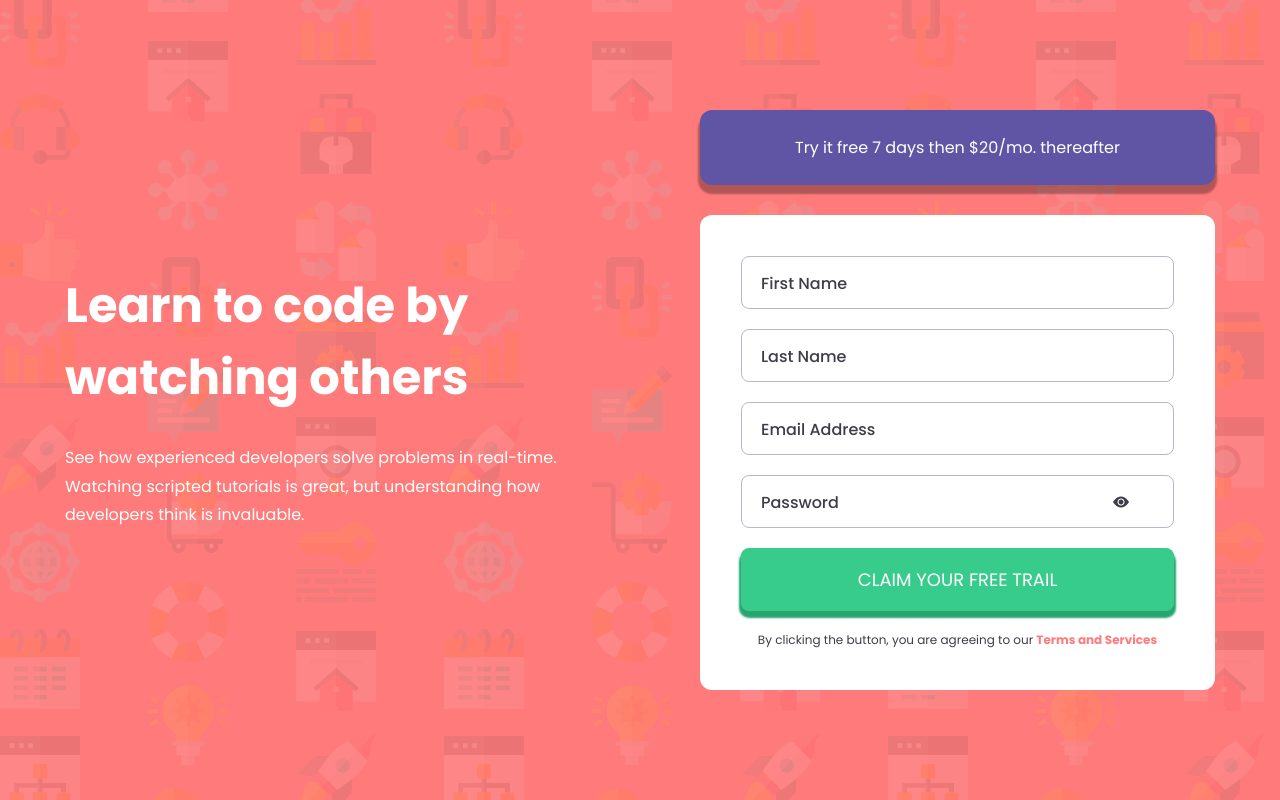
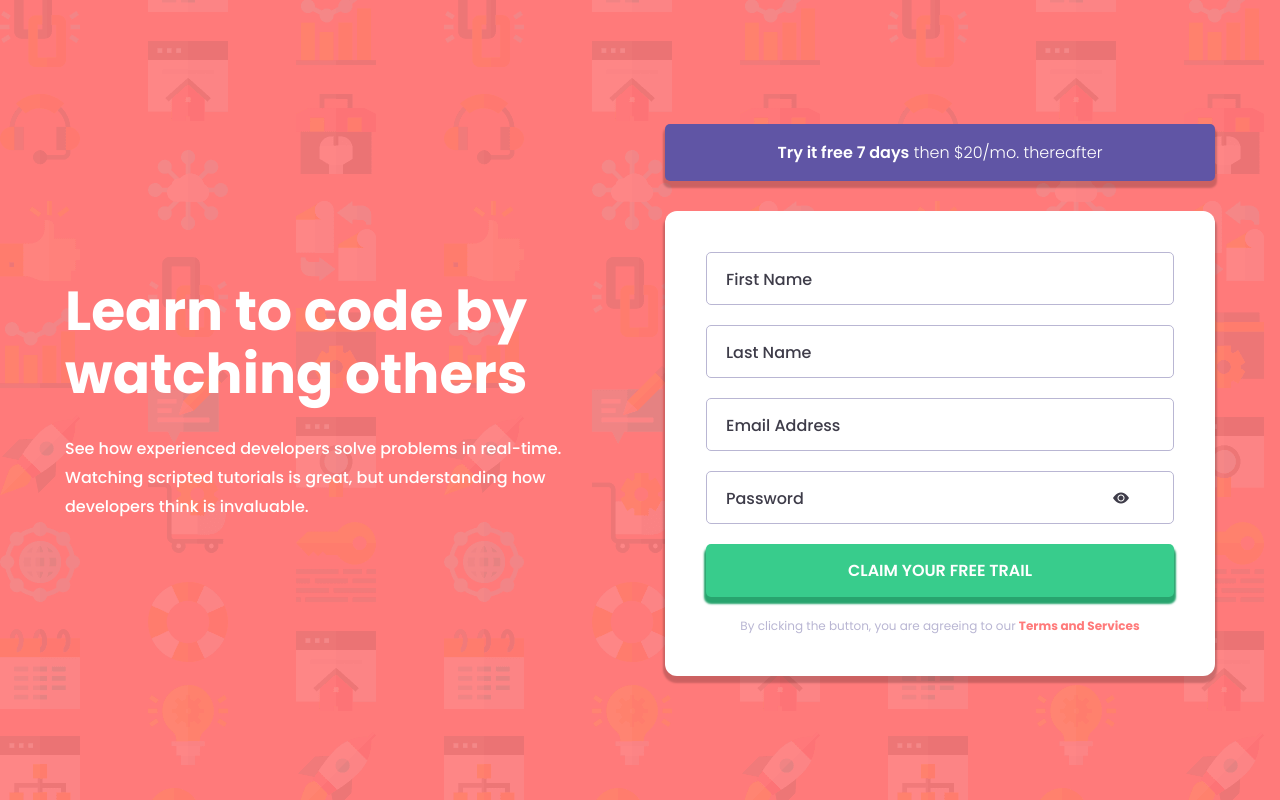
Before and after one commit to Talika-Bajaj/Intro-with-Sign-up-Form, a plain HTML site: page index.html in a window 1280 px wide. Drawn offline with nearby package versions, Linux system fonts and the light colour scheme.

Commit message:
Update styles

```diff
--- a/index.html
+++ b/index.html
@@ -1,8 +1,10 @@
 <!DOCTYPE html>
 <html lang="en">
+
 <head>
   <meta charset="UTF-8">
-  <meta name="viewport" content="width=device-width, initial-scale=1.0"> <!-- displays site properly based on user's device -->
+  <meta name="viewport" content="width=device-width, initial-scale=1.0">
+  <!-- displays site properly based on user's device -->
 
   <link rel="icon" type="image/png" sizes="32x32" href="./images/favicon-32x32.png">
   <link rel="stylesheet" href="style.css">
@@ -11,18 +13,20 @@
   <title>Frontend Mentor | Intro component with sign up form</title>
 
 </head>
+
 <body>
   <main>
     <div class="container">
       <div class="left">
 
         <h1>Learn to code by watching others</h1>
-        <p>See how experienced developers solve problems in real-time. Watching scripted tutorials is great, but understanding how developers think is invaluable.</p>
+        <p>See how experienced developers solve problems in real-time. Watching scripted tutorials is great, but
+          understanding how developers think is invaluable.</p>
       </div>
       <div class="right">
 
         <div class="msg">
-          <p>Try it free 7 days then $20/mo. thereafter</p>
+          <p><span>Try it free 7 days</span> then $20/mo. thereafter</p>
         </div>
         <form method="post" id="sign-form">
           <div class="input-group">
@@ -60,9 +64,10 @@
       </div>
 
 
-</div>
-</main>
+    </div>
+  </main>
 
-<script src="script.js"></script>
+  <script src="script.js"></script>
 </body>
+
 </html>
--- a/responisive.css
+++ b/responisive.css
@@ -1,16 +1,16 @@
 @media screen and (min-width: 750px) {
     body {
         background: var(--Red) url(images/bg-intro-desktop.png) no-repeat;
-    /* background-size: cover; */
+        /* background-size: cover; */
     }
+
     main {
         margin: 0;
     }
+
     .container {
         grid-template-columns: 47% 50%;
         align-items: center;
-        /* width: 85vw; */
-        /* gap: 50px; */
     }
 
     .left {
@@ -22,9 +22,10 @@
         width: 405px;
         font-size: 41px;
     }
+
     .msg {
         margin-top: 0;
-        padding: 25px 13px;
+        padding: 16px 13px;
     }
 
 }
@@ -32,17 +33,14 @@
 @media screen and (min-width: 900px) {
 
     .left h1 {
-        /* width: 405px; */
-        font-size: 48px;
+        width: 470px;
+        font-size: 55px;
+        line-height: 1.15;
     }
-
-
 
     #sign-form {
         padding: 41px;
     }
-
-
 
     .small-text {
         font-size: 12px;
@@ -52,6 +50,6 @@
 @media screen and (min-width: 1250px) {
     .container {
         width: 1150px;
-        grid-template-columns: 550px 515px;
+        grid-template-columns: 550px 550px;
     }
 }
--- a/style.css
+++ b/style.css
@@ -45,23 +45,31 @@ main {
     text-align: center;
 }
 
-.left, .right {
+.left,
+.right {
     display: flex;
     flex-direction: column;
     gap: 30px;
 }
 
 .left p {
+    font-weight: 500;
     line-height: 1.8;
 }
 
 .msg {
     margin-top: 30px;
     background-color: var(--Blue);
-    border-radius: 12px;
+    border-radius: 5px;
     padding: 25px;
-    box-shadow: 0 7px 2px 2px rgba(0,0,0,0.3);
+    font-weight: 300;
+    box-shadow: 0 5px 2px 2px rgba(0, 0, 0, 0.2);
     /*  */
+}
+
+.msg span {
+    font-weight: 600;
+    color: white;
 }
 
 .msg p {
@@ -78,6 +86,7 @@ main {
     display: grid;
     grid-template-columns: 100%;
     gap: 20px;
+    box-shadow: 0 5px 2px 2px rgba(0, 0, 0, 0.2);
 }
 
 .input-group {
@@ -101,8 +110,8 @@ main {
 
 input {
     font-weight: 500;
-    border-radius: 8px;
-    border:  1px solid var(--Grayish_Blue);
+    border-radius: 5px;
+    border: 1px solid var(--Grayish_Blue);
     width: 100%;
     outline: none;
     padding: 23px 18px 8px;
@@ -126,6 +135,7 @@ input {
     color: var(--Red);
     text-align: right;
 }
+
 #error-msg {
     display: none;
     color: var(--Red);
@@ -137,19 +147,21 @@ input {
     right: 45px;
     top: 15px;
 }
+
 .hide-pass {
     display: none;
 }
 
 #trial-btn {
     color: white;
-    font-size: 18px;
+    font-size: 16px;
     box-shadow: 0 5px 2px 2px hsl(154deg 61% 40.01%);
-    border-radius: 8px;
+    border-radius: 5px;
     border: none;
-    padding: 18px;
+    padding: 14px;
     cursor: pointer;
     transition: all 0.3s ease-in;
+    font-weight: 600;
     background-color: var(--Green);
 }
 
@@ -159,6 +171,7 @@ input {
 
 .small-text {
     font-size: 14px;
+    color: var(--Grayish_Blue);
 }
 
 span {
```
Lines whose indentation alone changed are shown as unchanged.
